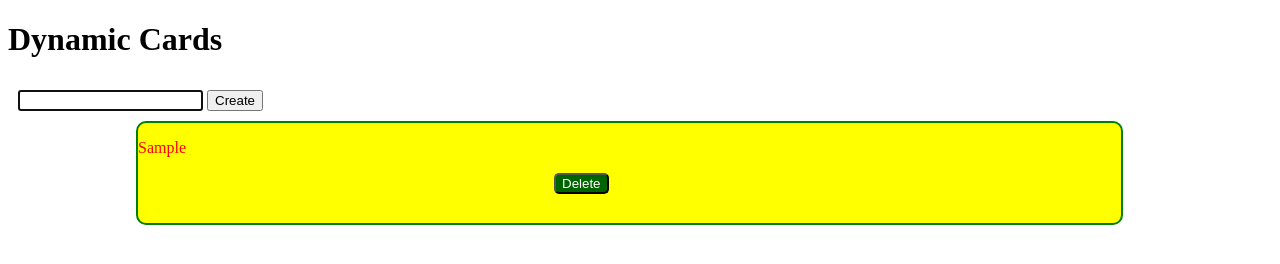
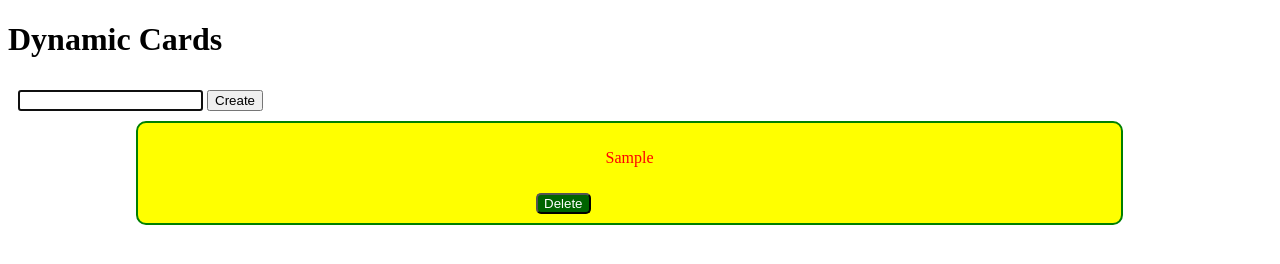
Before and after one commit to bmdoane/cohort-14-spa-exercises, a plain HTML site: page cards/index.html in a window 1280 px wide. Both pictures are taken after typing "Sample" into the empty fields and a click on the button "Create". Drawn offline with Linux system fonts and the light colour scheme.

Commit message:
centered button.  need to look at event target refactoring

```diff
--- a/cards/cards.css
+++ b/cards/cards.css
@@ -1,3 +1,6 @@
+/********************
+** General Styling **
+********************/
 body {
 	width: 100%;
 }
@@ -11,6 +14,9 @@ body {
 	margin: 0 auto;
 }
 
+/********************
+*** Card Styling ***
+********************/
 .cardStyle {
 	width: 96%;
 	height: 100px;
@@ -21,14 +27,14 @@ body {
 	border-radius: 10px;
 }
 
-.card p {
+#card p {
 	text-align: center;
 	padding: 10px;
 }
 
-.deleteBtn {
+.delete {
 	color: white;
 	background: darkgreen;
 	border-radius: 5px;
-	margin-left: 416px;
+	margin-left: 398px;
 }
--- a/cards/cards.js
+++ b/cards/cards.js
@@ -16,7 +16,7 @@ function createCard() {
   var newCard = `
 		<div id='card' class='cardStyle'>
 			<p>${inputEl.value}</p>
-			<button id='deleteBtn-${counter}' class='deleteBtn'>Delete</button>
+			<button id='deleteBtn-${counter}' class='delete'>Delete</button>
 		</div>`;
   newDiv.innerHTML = newCard;
   console.log("newDiv", newDiv);
@@ -27,7 +27,7 @@ function createCard() {
 	// Assign the event listener to the button
 	// currentTarget = button, parentNode = card, parentNode = div(newDiv)
 	document.getElementById(`deleteBtn-${counter}`).addEventListener('click', function(event) {
-		console.log("event.currentTarget", event.currentTarget);
+		console.log("event.currentTarget", event.currentTarget); // currentTarget where the event is attached - target is what is clicked on
 	  containerEl.removeChild(event.currentTarget.parentNode.parentNode); // This is fragile.
 	  // Best practice to remove is targeting the id of the card
 
```
